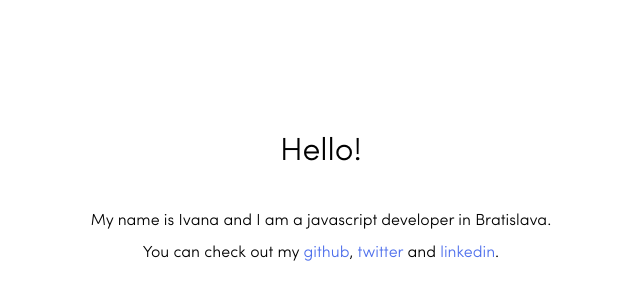
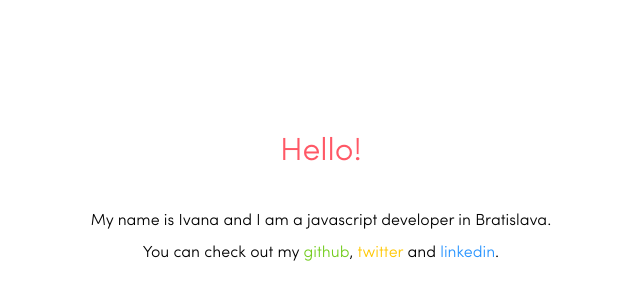
Before and after one commit to ivanahuckova/website_ivanahuckova, a React (Create React App) app: page / in a window 1280 px wide. Shown: the part 176-476 px from the top of the page, without its empty margins (319-959 px from the left). Built offline with nearby package versions, Linux system fonts and the light colour scheme; the HTML template or start-up script is replaced by a standard one.

Commit message:
Add colors

```diff
--- a/src/App.scss
+++ b/src/App.scss
@@ -11,9 +11,19 @@
   line-height: 2;
   h1 {
     font-weight: 400;
+    color: #ff5866;
   }
   a {
     text-decoration: none;
     color: #4e6fec;
+    &:nth-last-of-type(1) {
+      color: #2693ff;
+    }
+    &:nth-last-of-type(2) {
+      color: #ffc701;
+    }
+    &:nth-last-of-type(3) {
+      color: #74cd20;
+    }
   }
 }
```
